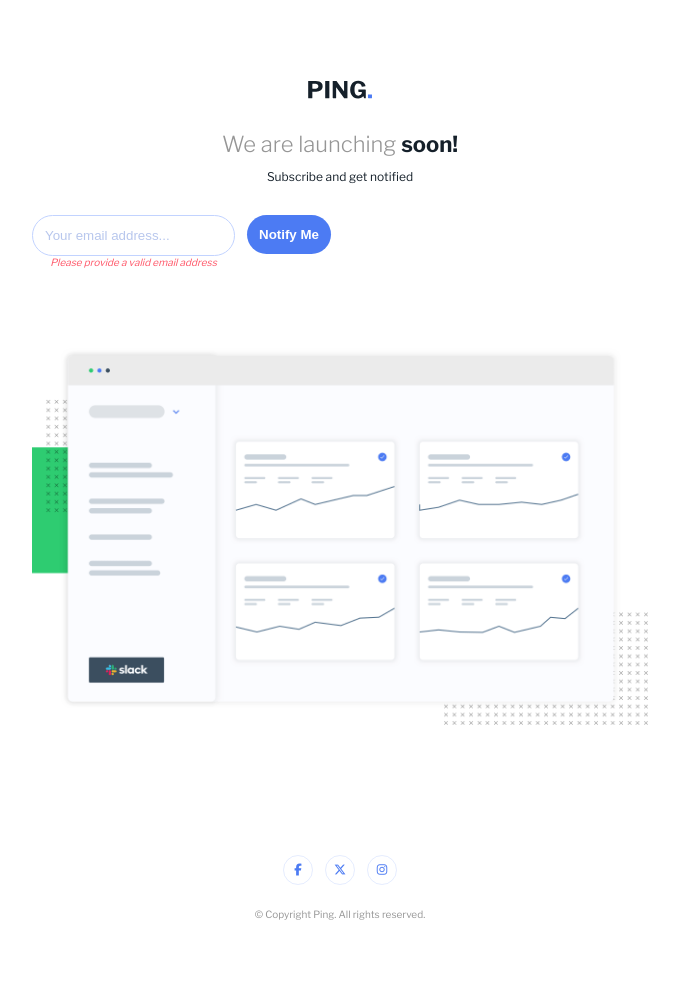
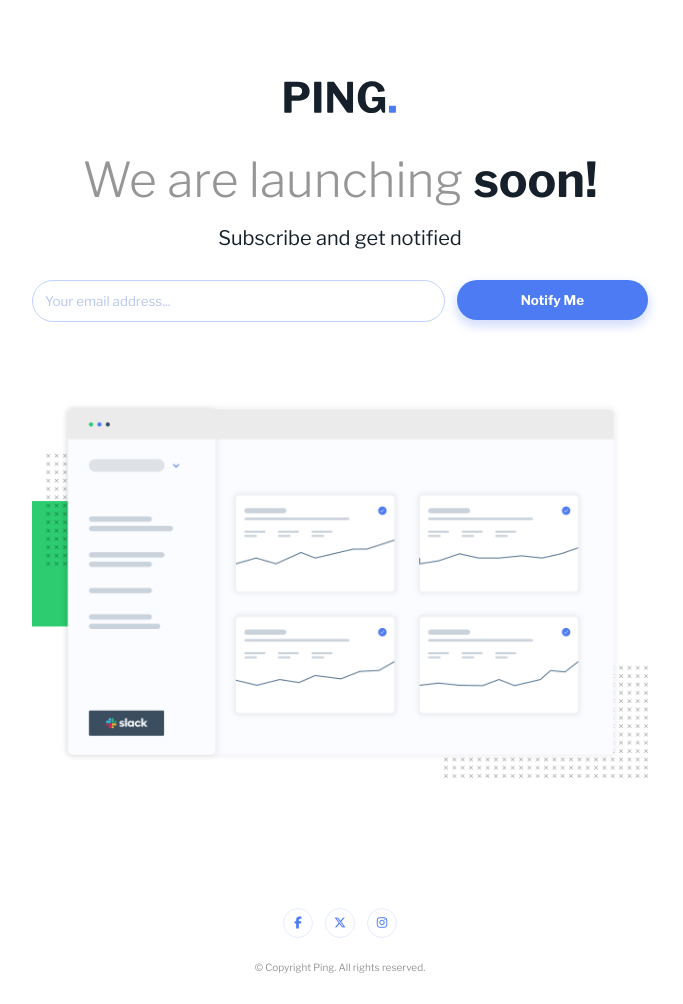
Before and after one commit to arogersrenee/ping-coming-soon-page, a plain HTML site: page index.html in a window 1280 px wide. Shown: the whole page, without its empty margins (300-983 px from the left). Before the commit the page ends 951 px from the top, so only its background shows below. Drawn offline with nearby package versions, Linux system fonts and the light colour scheme.

Commit message:
style desktop/tablet view

```diff
--- a/index.html
+++ b/index.html
@@ -43,9 +43,9 @@
 
     <div>
       <div class="social-icons">
-        <i class="fa-brands fa-facebook-f"></i>
-        <i class="fa-brands fa-x-twitter"></i>
-        <i class="fa-brands fa-instagram"></i>
+        <a href="#"><i class="fa-brands fa-facebook-f"></i></a>
+        <a href="#"><i class="fa-brands fa-x-twitter"></i></a>
+        <a href="#"><i class="fa-brands fa-instagram"></i></a>
       </div>
       <footer>&copy; Copyright Ping. All rights reserved.</footer>
     </div>
--- a/style.css
+++ b/style.css
@@ -119,6 +119,7 @@
     width: 100%;
     border-radius: 10rem;
     padding: 0.75rem;
+    font-family: var(--ff-primary);
 }
 
 input[type="email"] {
@@ -127,6 +128,18 @@
 
 input[type="email"]::placeholder {
     color: var(--clr-input);
+    font-family: var(--ff-primary);
+}
+
+input[type="email"]:focus {
+    outline: none;
+    border: 1px solid var(--clr-accent);
+}
+
+.email-row {
+    display: flex;
+    flex-direction: column;
+    gap: 0.5rem;
 }
 
 .error-msg {
@@ -134,22 +147,23 @@
     font-size: 0.625rem;
     font-style: italic;
     font-weight: var(--fw-regular);
-    /* padding-left: 0.75rem; */
 }
 
 .no-error {
-    /* display: none; */
+    display: none;
 }
-
-/* .email-row {
-    text-align: left;
-} */
 
 input[type="submit"] {
     border: none;
     background-color: var(--clr-accent);
     color: var(--clr-white);
     font-weight: var(--fw-bold);
+    box-shadow: 0px 5px 10px 2px rgba(76, 123, 243, 0.23);
+}
+
+input[type="submit"]:hover {
+    cursor: pointer;
+    box-shadow: 0px 5px 10px 2px rgba(76, 123, 243, 0.23), inset 0 0 0 10rem hsla(0, 0%, 100%, 0.2);
 }
 
 .social-icons {
@@ -157,6 +171,10 @@
     gap: 0.75rem;
     justify-content: center;
     margin-bottom: 1.5rem;
+}
+
+.social-icons > a:hover {
+    cursor: pointer;
 }
 
 .fa-brands {
@@ -173,9 +191,18 @@
 
 }
 
+i:hover {
+    background-color: var(--clr-accent);
+    border: none;
+}
+
 footer {
     color: var(--clr-gray);
     font-size: 0.625rem;
+}
+
+.fa-brands:hover {
+    color: var(--clr-white);
 }
 
 @media screen and (min-width: 70rem) {
@@ -191,4 +218,31 @@
         gap: 0.75rem;
     }
 
+    .email-row {
+        flex-grow: 1;
+        text-align: left;
+    }
+
+    input[type="submit"] {
+        padding-left: 4rem;
+        padding-right: 4rem;
+    }
+
+    .error-msg {
+        padding-left: 0.75rem;
+    }
+
+    .logo {
+        width: 7rem;
+        margin-bottom: 2.5rem;
+    }
+
+    h1 {
+        font-size: 3rem;
+        margin-bottom: 1.5rem;
+    }
+
+    .subscribe {
+        font-size: 1.25rem;
+    }
 }
```
